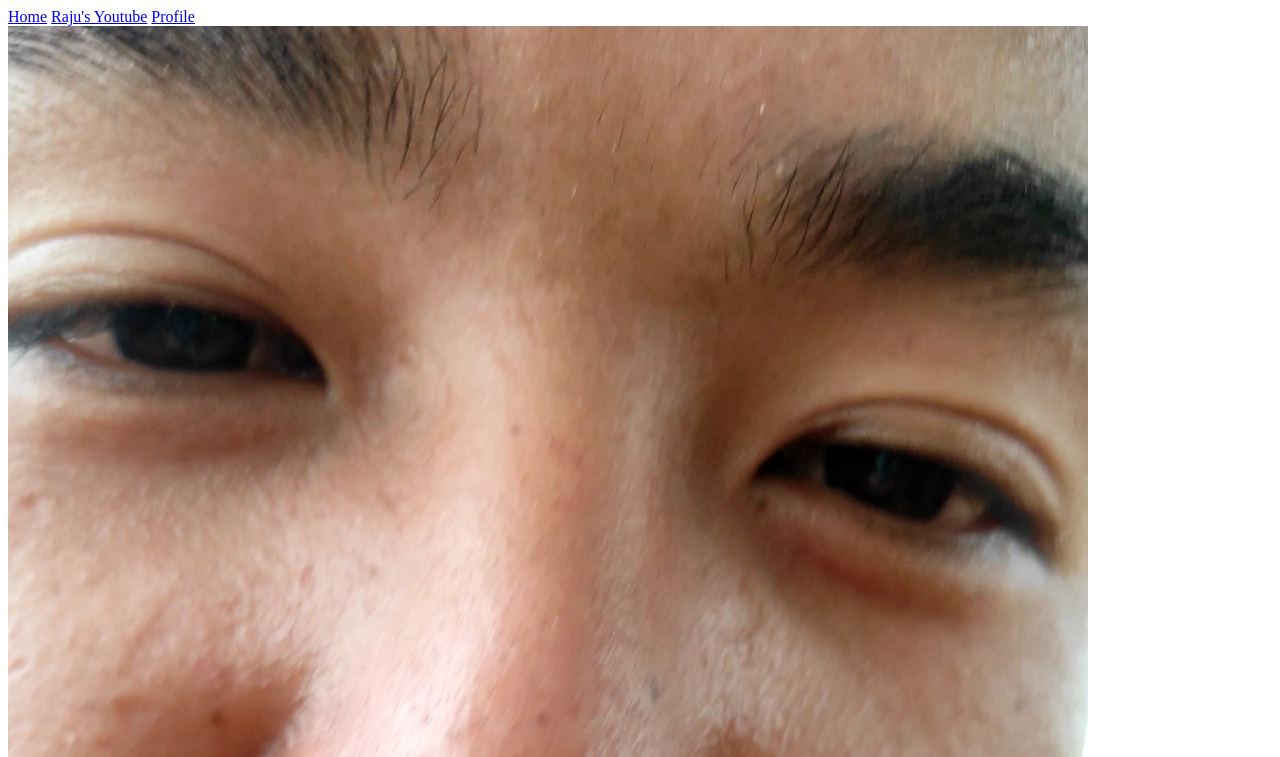
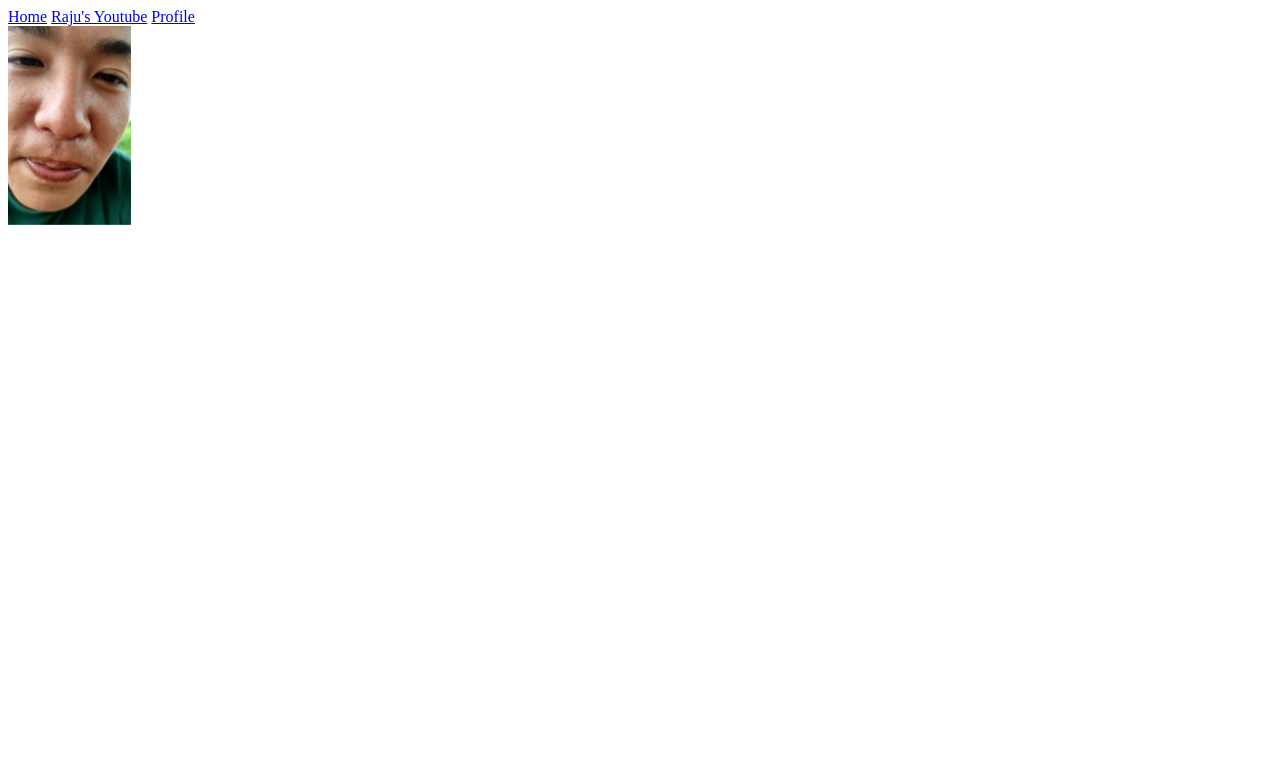
Before and after one commit to Pawansubedi90558/pawan, a plain HTML site: page raju.html in a window 1280 px wide. Shown: the top 757 px of the page. Drawn offline with Linux system fonts and the light colour scheme.

Commit message:
Update raju.html

```diff
--- a/raju.html
+++ b/raju.html
@@ -12,7 +12,7 @@
             <a href="raju.html">Home</a>
             <a href="https://www.youtube.com/channel/UCMf0OLJE-DIZ-y5sxIu2oqQ">Raju's Youtube</a>
             <a href="humanity.html">Profile</a><br>
-            <img src="vuda.jpg" alt="Tongrangay">
+            <img src="vuda.jpg" alt="Tongrangay" width="123px">
         </nav>
     </section>
 </body>
```
